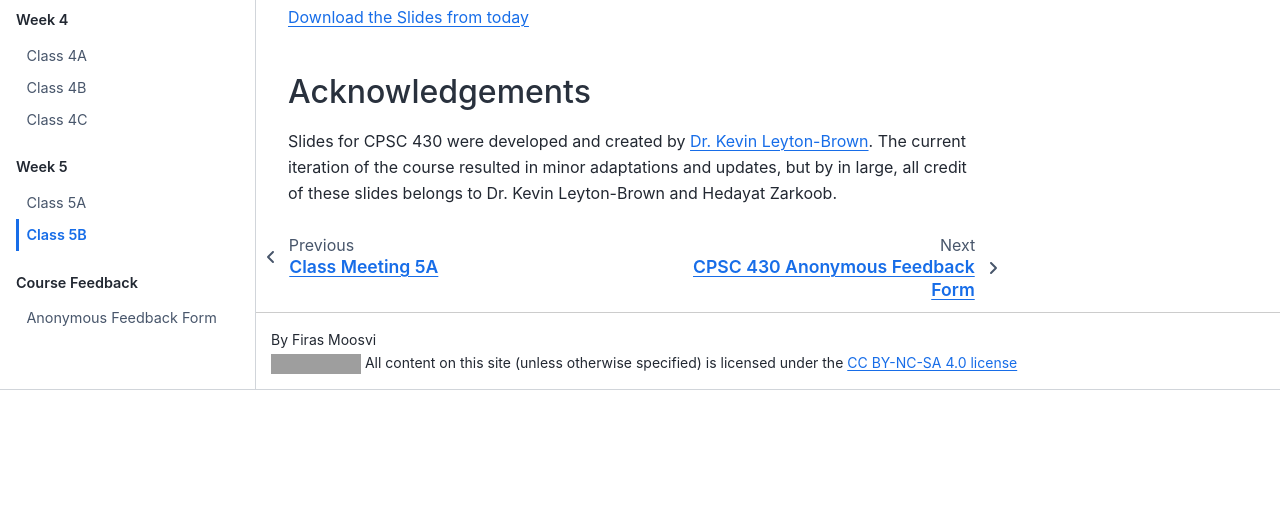
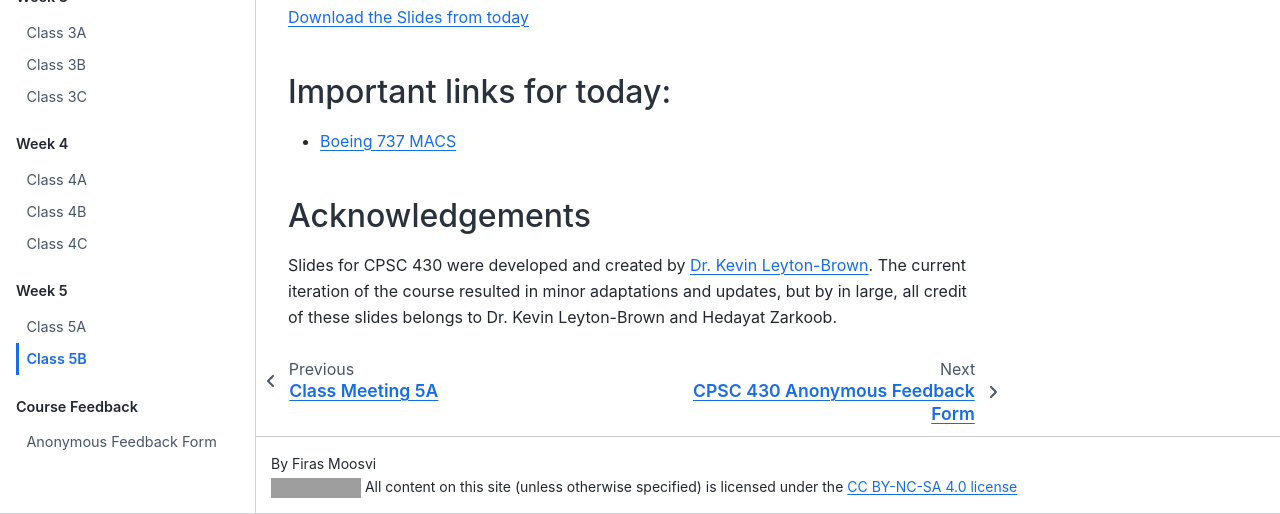
Before and after one commit to UBC-CS/cpsc430, a Jupyter Book: the page built from notes/week05/class5B.md, in a window 1280 px wide and 900 px high, scrolled down 531 px, cut to the strip 386-900 px from the top of the window. Built offline with Jupyter Book 1.0.4 settings and Sphinx 7.4.7 and the Sphinx Book theme 1.1.4, drawn with Linux system fonts in a browser that asks for light colours; before the commit the page ends 1307 px from its top, so only the background shows below that; some of the changed text lies outside the part shown; grey boxes are pictures that could not be loaded.

Commit message:
update links

```diff
--- a/notes/week05/class5B.md
+++ b/notes/week05/class5B.md
@@ -12,11 +12,11 @@ We will leave the website open even after the course is over for a reasonable nu
 
 [Download the Slides from today](https://github.com/ubc-cs/cpsc430/raw/main/files/2024_S2_Class5B.pdf)
 
-<!--
+
 ## Important links for today:
 
--
- -->
+- [Boeing 737 MACS](https://spectrum.ieee.org/how-the-boeing-737-max-disaster-looks-to-a-software-developer)
+
 
 ## Acknowledgements
 
```
